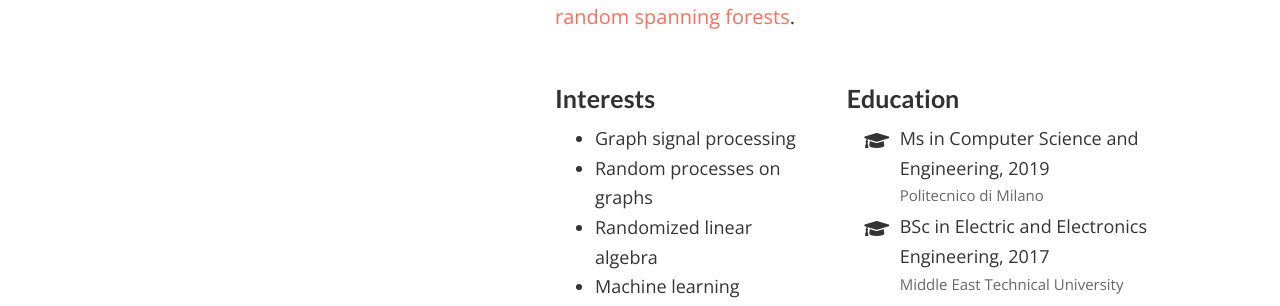
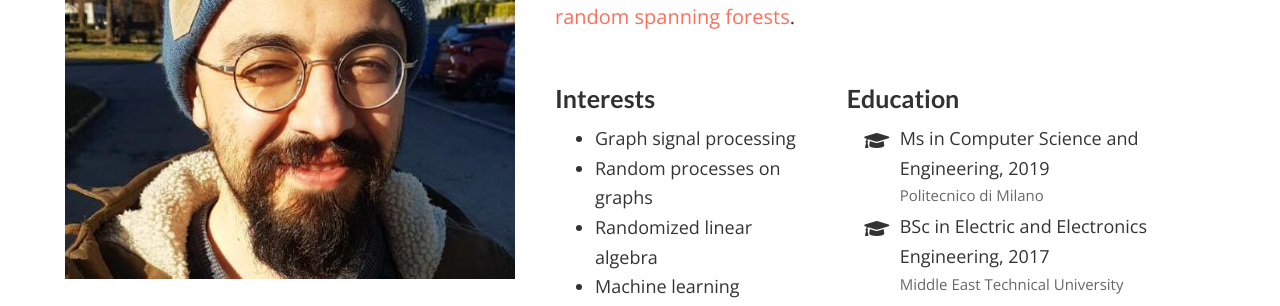
Before and after one commit to Y2P/y2p.github.io, a plain HTML site: page authors/admin/index.html in a window 1280 px wide. Shown: the part 375-681 px from the top of the page. Drawn offline with nearby package versions, Linux system fonts and the light colour scheme; some packages are replaced by stand-ins of ours; some icons are missing.

Commit message:
photo fixed

```diff
--- a/authors/admin/index.html
+++ b/authors/admin/index.html
@@ -350,7 +350,7 @@
     <div id="profile">
 
 
-      <img class="img-fluid" src="/img/user-full.jpeg" itemprop="image" alt="Avatar">
+      <img class="img-fluid" src="/img/bio-photo.jpeg" itemprop="image" alt="Avatar">
 
     </div>
     <ul class="network-icon bg-white mx-2 py-2 text-center" aria-hidden="true">
```
Also changed, not shown: index.html (+1 -1 lines).
